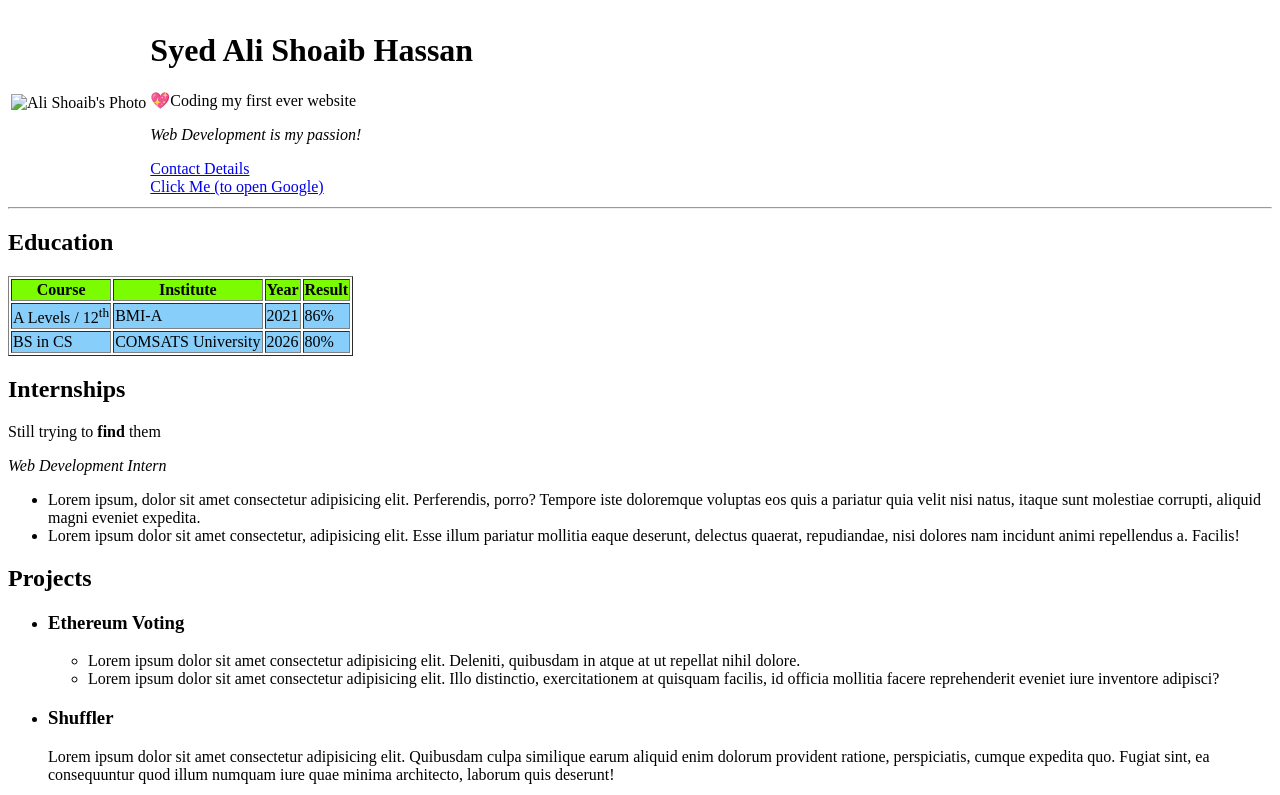
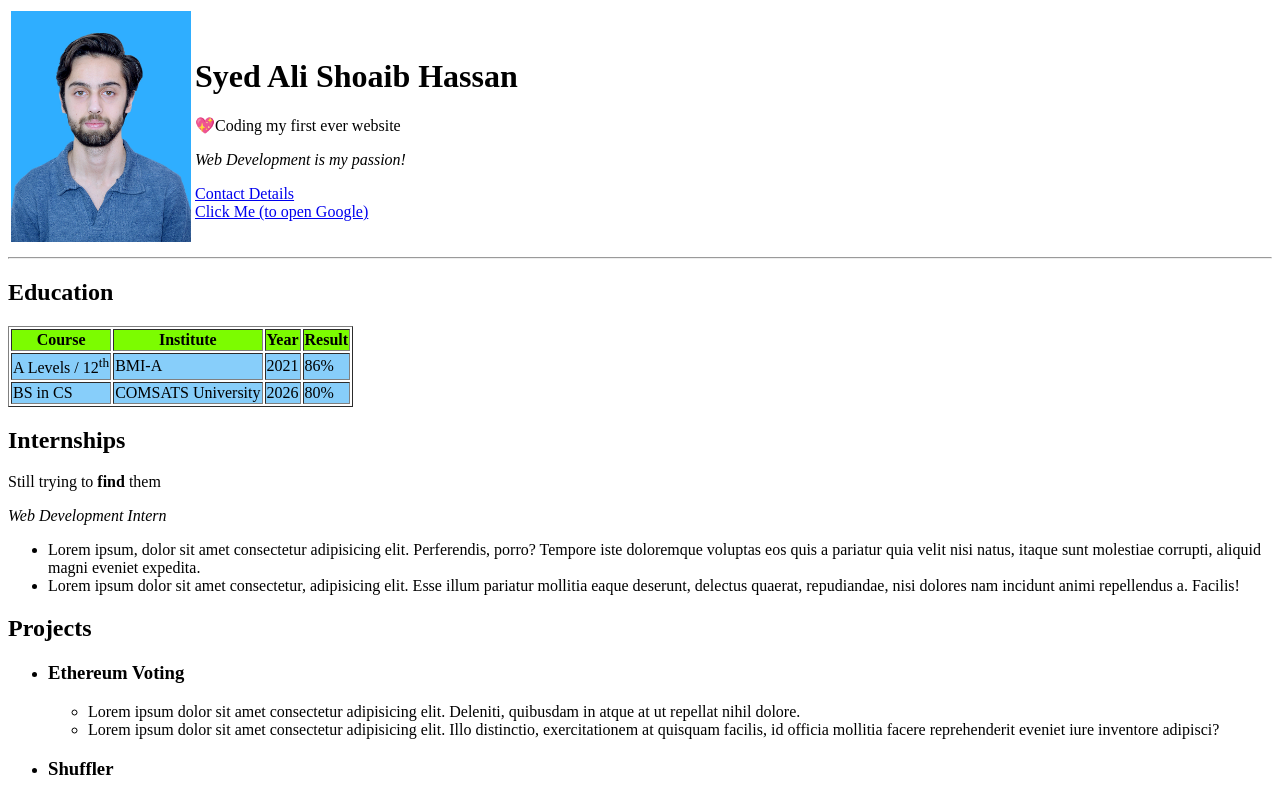
Before and after one commit to AliShoaibHassan/resume, a plain HTML site: page index.html in a window 1280 px wide. Shown: the top 795 px of the page. Drawn offline with Linux system fonts and the light colour scheme.

Commit message:
Update index.html

```diff
--- a/index.html
+++ b/index.html
@@ -9,7 +9,7 @@
 <body>
     <table>
         <tr>
-            <td><img src="images/myPhoto.JPG", alt="Ali Shoaib's Photo" width="180" ></td>
+            <td><img src="myPhoto.JPG", alt="Ali Shoaib's Photo" width="180" ></td>
             <td><h1>Syed Ali Shoaib Hassan</h1>
                 <p>💖Coding my first ever website</p>
                 <p><i>Web Development is my passion!</i></p>
```
